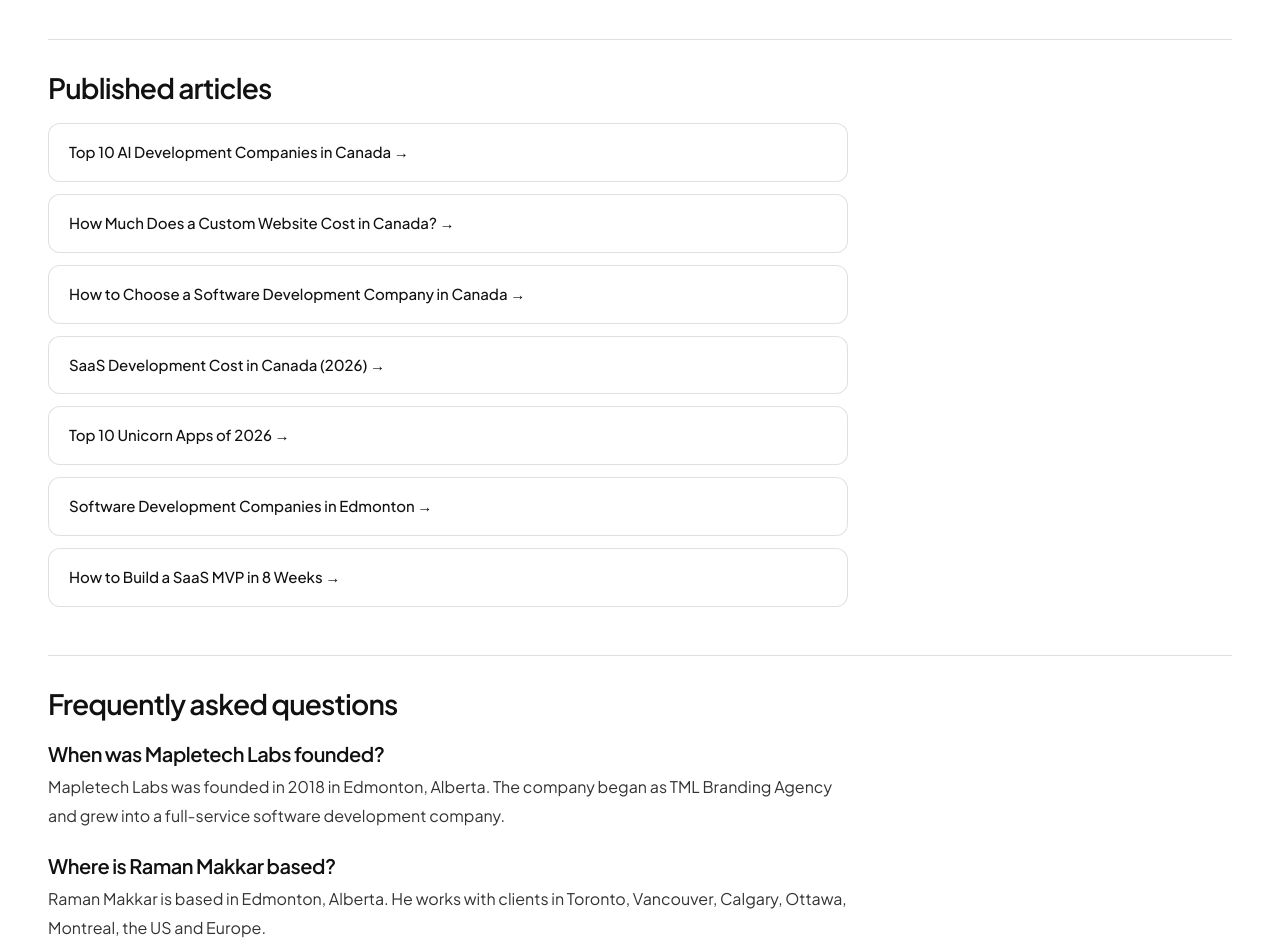
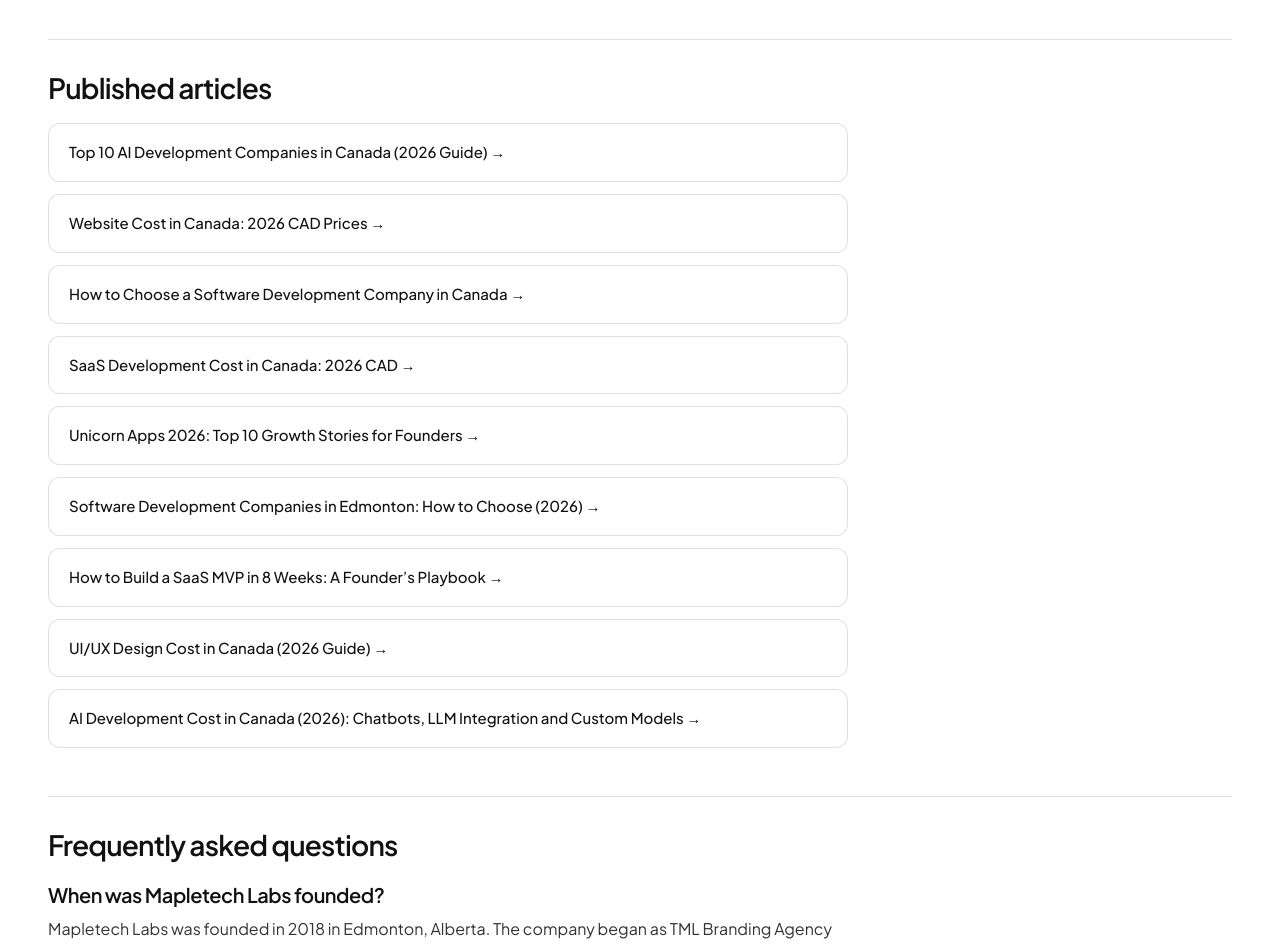
Before and after one commit to Ramanmakkar1/MapletechlabsRed, a Next.js app: page /about/raman-makkar in a window 1280 px wide. Shown: the part 4980-5925 px from the top of the page. Built offline with nearby package versions, Linux system fonts and the light colour scheme; no server answers.

Commit message:
autopilot: Founder profile: make the 'Published articles' link titles match the real article titles, and add the UI/UX and AI cost guides
Task #10593, written by morph/morph-dsv41flash-1017.

```diff
--- a/src/app/about/raman-makkar/page.tsx
+++ b/src/app/about/raman-makkar/page.tsx
@@ -397,13 +397,15 @@ export default function RamanPage() {
               <h2 style={{ fontSize: '28px', fontWeight: 600, marginBottom: '20px' }}>Published articles</h2>
               <div style={{ display: 'grid', gap: '12px', maxWidth: '800px' }}>
                 {[
-                  { title: 'Top 10 AI Development Companies in Canada', href: '/blog/ai-development-companies-canada' },
-                  { title: 'How Much Does a Custom Website Cost in Canada?', href: '/blog/website-cost-canada' },
+                  { title: 'Top 10 AI Development Companies in Canada (2026 Guide)', href: '/blog/ai-development-companies-canada' },
+                  { title: 'Website Cost in Canada: 2026 CAD Prices', href: '/blog/website-cost-canada' },
                   { title: 'How to Choose a Software Development Company in Canada', href: '/blog/choose-software-development-company-canada' },
-                  { title: 'SaaS Development Cost in Canada (2026)', href: '/blog/saas-development-cost-canada' },
-                  { title: 'Top 10 Unicorn Apps of 2026', href: '/blog/top-10-unicorn-apps-2026' },
-                  { title: 'Software Development Companies in Edmonton', href: '/blog/software-development-companies-edmonton' },
-                  { title: 'How to Build a SaaS MVP in 8 Weeks', href: '/blog/build-saas-mvp-8-weeks' },
+                  { title: 'SaaS Development Cost in Canada: 2026 CAD', href: '/blog/saas-development-cost-canada' },
+                  { title: 'Unicorn Apps 2026: Top 10 Growth Stories for Founders', href: '/blog/top-10-unicorn-apps-2026' },
+                  { title: 'Software Development Companies in Edmonton: How to Choose (2026)', href: '/blog/software-development-companies-edmonton' },
+                  { title: 'How to Build a SaaS MVP in 8 Weeks: A Founder’s Playbook', href: '/blog/build-saas-mvp-8-weeks' },
+                  { title: 'UI/UX Design Cost in Canada (2026 Guide)', href: '/blog/ui-ux-design-cost-canada' },
+                  { title: 'AI Development Cost in Canada (2026): Chatbots, LLM Integration and Custom Models', href: '/blog/ai-development-cost-canada' },
                 ].map((post) => (
                   <Link
                     key={post.href}
```
